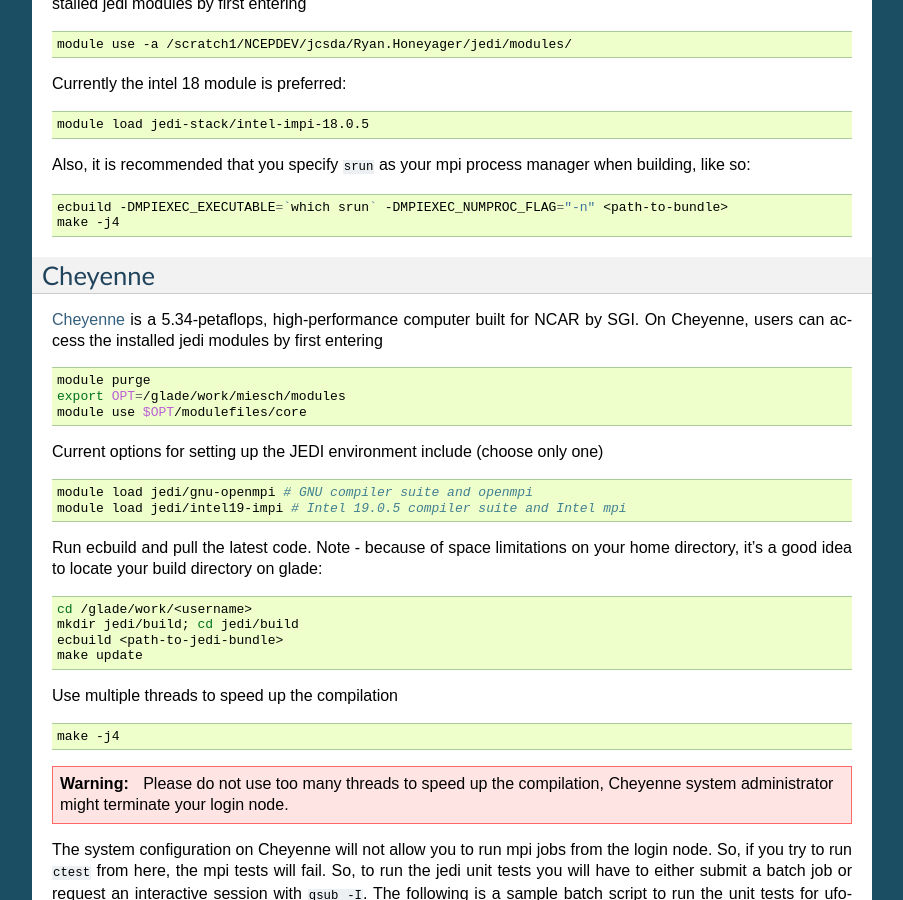
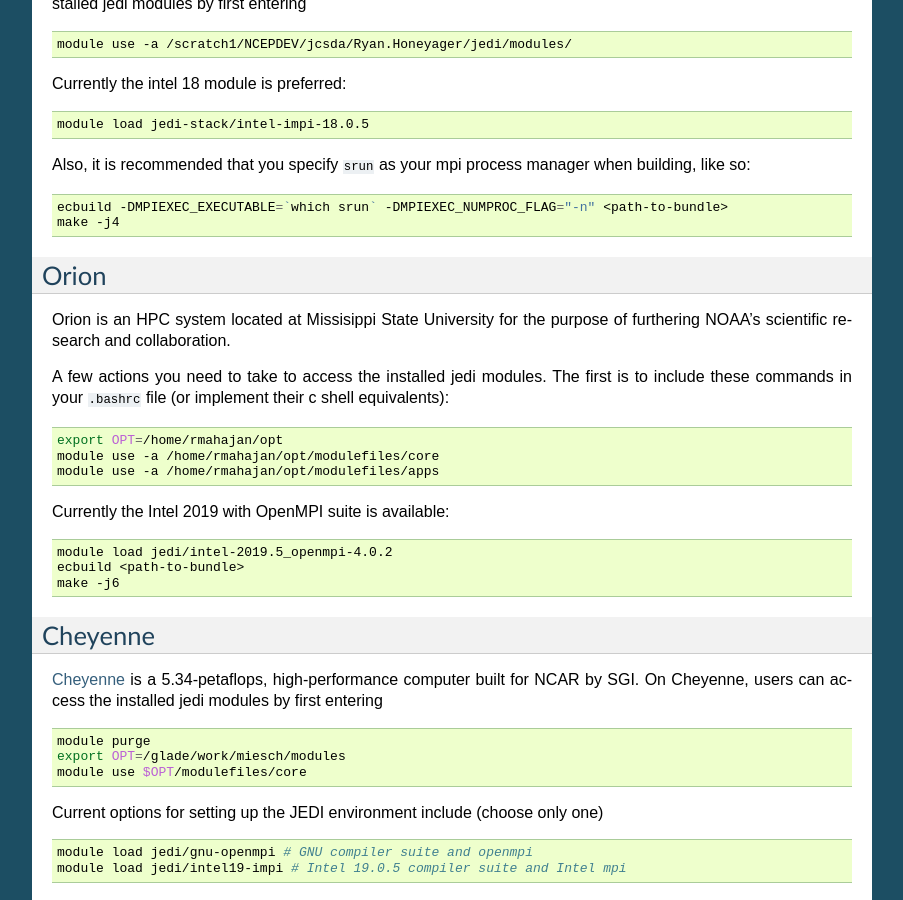
Before and after one commit to JCSDA/jedi-docs, a Sphinx documentation site: the page built from docs/developer/jedi_environment/modules.rst, in a window 1280 px wide and 900 px high, scrolled down 1789 px. Shown: the whole window, without its empty margins (198-1101 px from the left). Built offline with Sphinx 7.4.7, drawn with Linux system fonts in a browser that asks for light colours.

Commit message:
Add instructions for NOAA HPC Orion (#215)
Change-Id: I0f4553d236e7f7a962e813adc5f81c865de4194b

```diff
--- a/docs/developer/jedi_environment/modules.rst
+++ b/docs/developer/jedi_environment/modules.rst
@@ -108,6 +108,27 @@
 
    ecbuild -DMPIEXEC_EXECUTABLE=`which srun` -DMPIEXEC_NUMPROC_FLAG="-n" <path-to-bundle>
    make -j4
+
+Orion
+-----
+
+Orion is an HPC system located at Missisippi State University for the purpose of furthering NOAA’s scientific research and collaboration.
+
+A few actions you need to take to access the installed jedi modules.  The first is to include these commands in your :code:`.bashrc` file (or implement their c shell equivalents):
+
+.. code :: bash
+
+   export OPT=/home/rmahajan/opt
+   module use -a /home/rmahajan/opt/modulefiles/core
+   module use -a /home/rmahajan/opt/modulefiles/apps
+
+Currently the Intel 2019 with OpenMPI suite is available:
+
+.. code :: bash
+
+   module load jedi/intel-2019.5_openmpi-4.0.2
+   ecbuild <path-to-bundle>
+   make -j6
 
 Cheyenne
 --------
```
